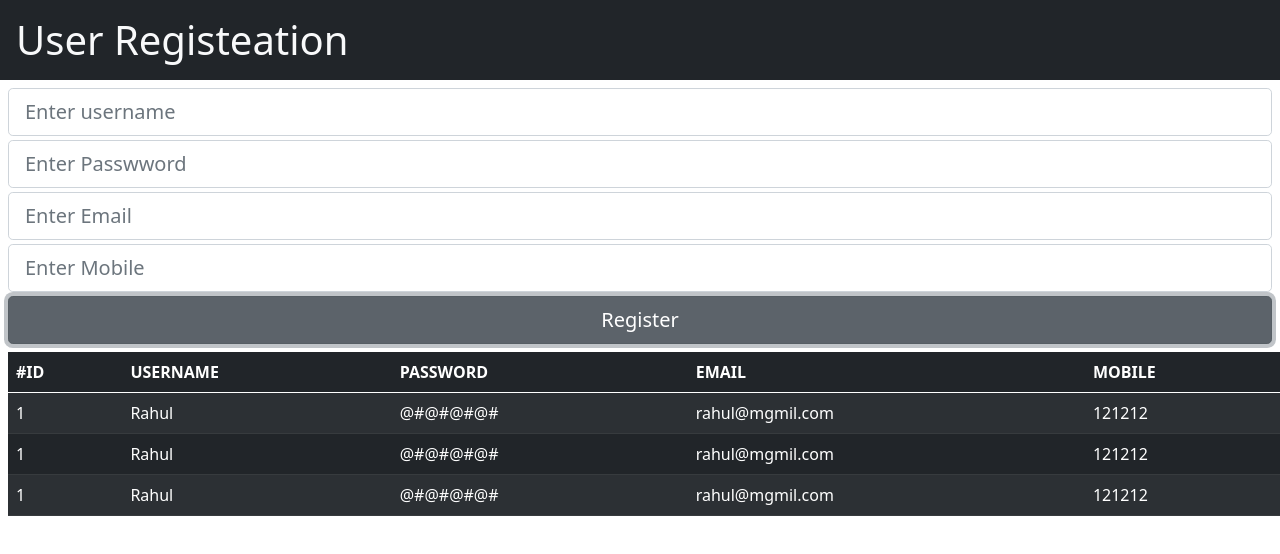
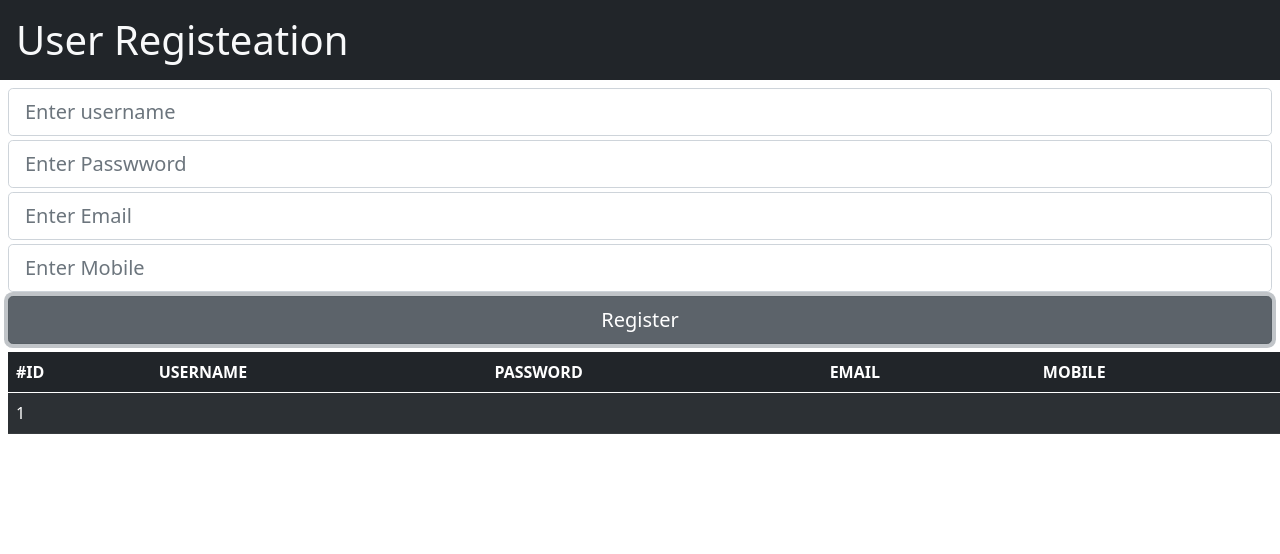
Before and after one commit to Ninad-Bandiwadekar/React, a React (Create React App) app in the folder firstapp/: page / in a window 1280 px wide. Both pictures are taken after a click on the button "Register". Shown: the top 554 px of the page. Built offline with nearby package versions, Linux system fonts and the light colour scheme.

Commit message:
register form

```diff
--- a/firstapp/src/App.js
+++ b/firstapp/src/App.js
@@ -13,16 +13,29 @@ export default function App() {
 function MyRegisterComponent() {
 
   let [userList,setUserList]=useState([
-    {id:1,name:"rahul",email:"rahul@gmail.com",mobile:"2121"},
-    {id:2,name:"sachin",email:"sachin@gmail.com",mobile:"1121"},
+    // {id:1,name:"rahul",email:"rahul@gmail.com",mobile:"2121"},
+    // {id:2,name:"sachin",email:"sachin@gmail.com",mobile:"1121"},
   ]);
+
+  const [username,setUsername]=useState("");
+  const [password,setPassword]=useState("");
+  const [email,setEmail]=useState("");
+  const [mobile,setMobile]=useState("");
+
+  const usernameChangeHandler=(e)=>setUsername(e.target.value);
+  const pswdChangeHandler=(e)=>setPassword(e.target.value);
+  const emailChangeHandler=(e)=>setEmail(e.target.value);
+  const mobileChangeHandler=(e)=>setMobile(e.target.value);
+
+
 
   const addNewUser=()=>{
     const newUser={
       id:userList.length+1,
-      name:"Sample",
-      email:"sample@gmail.com",
-      mobile:"98176",
+      name:username,
+      password:password,
+      email:email,
+      mobile:mobile,
     };
     const newUserList=[newUser,...userList];
     setUserList(newUserList);
@@ -39,6 +52,7 @@ function MyRegisterComponent() {
             type="text"
             className="form-control form-control-lg mb-1"
             placeholder="Enter username"
+            onChange={usernameChangeHandler}
           />
         </div>
 
@@ -47,6 +61,7 @@ function MyRegisterComponent() {
             type="password"
             className="form-control form-control-lg mb-1"
             placeholder="Enter Passwword"
+            onChange={pswdChangeHandler}
           />
         </div>
 
@@ -55,6 +70,7 @@ function MyRegisterComponent() {
             type="email"
             className="form-control form-control-lg mb-1"
             placeholder="Enter Email"
+            onChange={emailChangeHandler}
           />
         </div>
 
@@ -63,6 +79,7 @@ function MyRegisterComponent() {
             type="mobile"
             className="form-control form-control-lg mb-1"
             placeholder="Enter Mobile"
+            onChange={mobileChangeHandler}
           />
         </div>
 
@@ -91,11 +108,11 @@ function MyRegisterComponent() {
          {userList.map((item)=>{
           return(
           <tr>
-            <td>1</td>
-            <td>Rahul</td>
-            <td>@#@#@#@#</td>
-            <td>rahul@mgmil.com</td>
-            <td>121212</td>
+            <td>{item.id}</td>
+            <td>{item.name}</td>
+            <td>{item.password}</td>
+            <td>{item.email}</td>
+            <td>{item.mobile}</td>
           </tr>
           );
          })}
```
